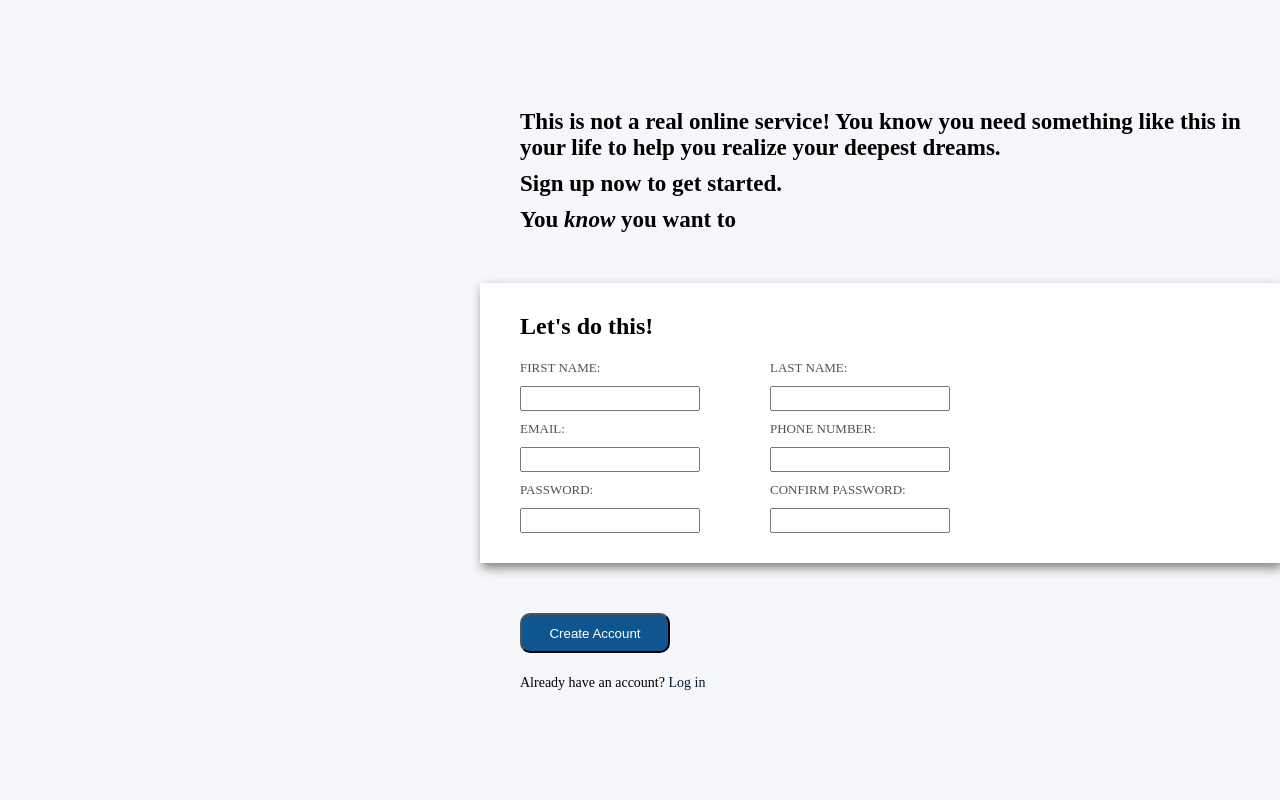
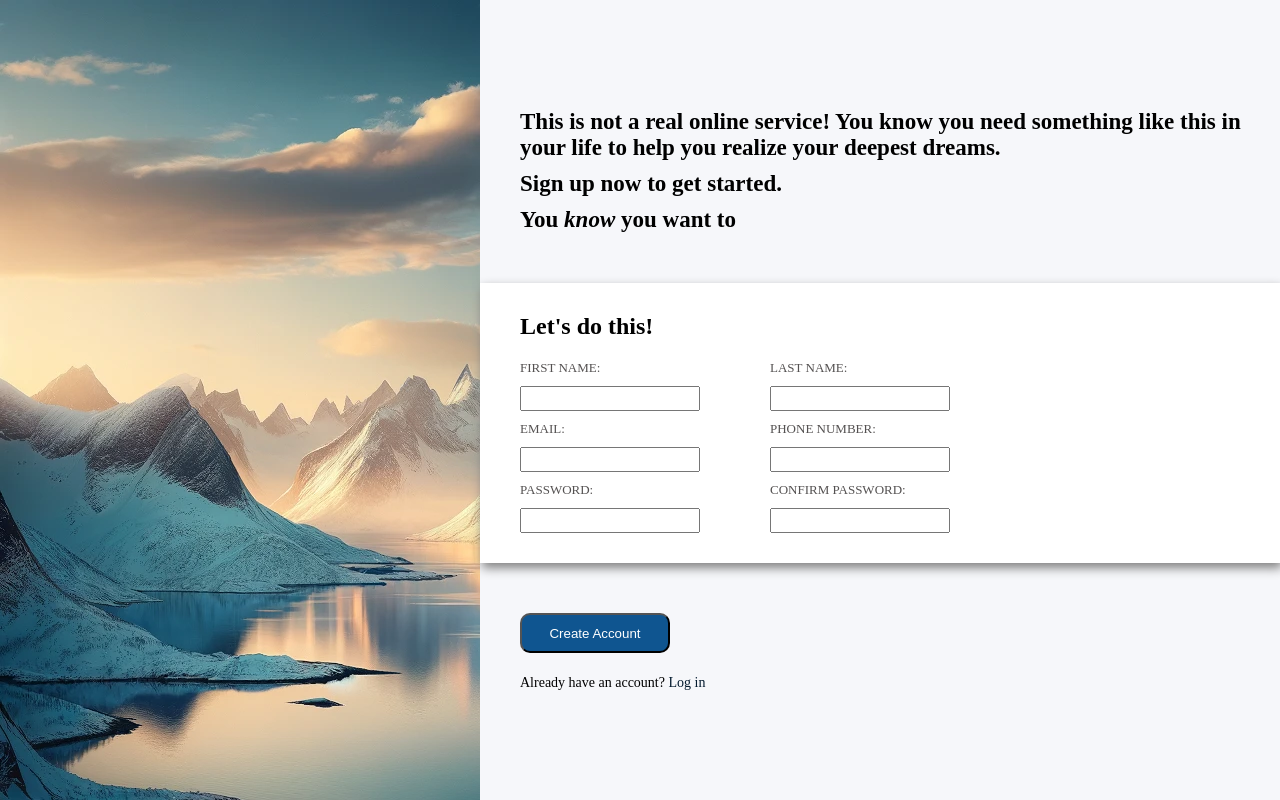
Before and after one commit to Ricardojsiscol/formPage, a plain HTML site: page index.html in a window 1280 px wide. Drawn offline with Linux system fonts and the light colour scheme; the site is published under a folder, as on GitHub Pages, so addresses that start at the root find nothing.

Commit message:
fixed image

```diff
--- a/css/styles.css
+++ b/css/styles.css
@@ -11,7 +11,7 @@ body{
 }
 
 .img{
-	background-image: url('/img/nordic.webp');
+	background-image: url('../img/nordic.webp');
 	background-repeat: no-repeat;
 	flex-grow: 1;
 	min-width: 300px;
```
